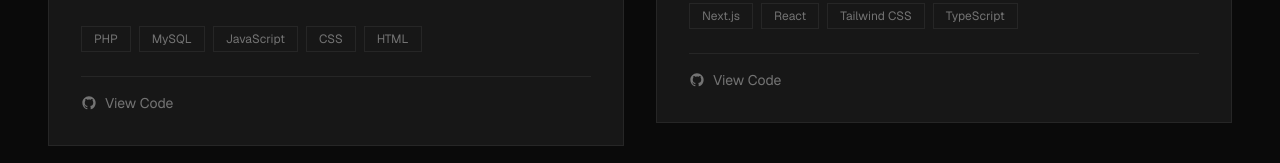
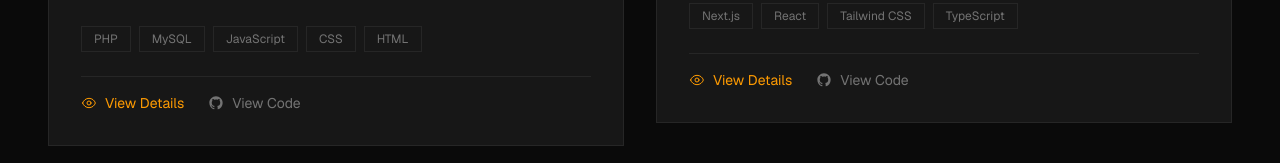
Before and after one commit to Nawidh1/portfolio, a Next.js app: page / in a window 1280 px wide. Shown: the part 3295-3458 px from the top of the page. Built offline with nearby package versions, Linux system fonts and the light colour scheme; no server answers; the database is empty.

Commit message:
Fix nested anchor tag error - add View Details link

```diff
--- a/components/Projects.tsx
+++ b/components/Projects.tsx
@@ -119,8 +119,7 @@ export default function Projects() {
                 className="group reveal"
                 style={{ animationDelay: `${index * 0.1}s` }}
               >
-                <Link href={`/projects/${project.id}`} className="block">
-                <div className="bg-neutral-900 border border-neutral-800 hover:border-amber-600/50 transition-all duration-300 overflow-hidden cursor-pointer">
+                <div className="bg-neutral-900 border border-neutral-800 hover:border-amber-600/50 transition-all duration-300 overflow-hidden">
                   {/* Project Images with Scroll */}
                   <div className="aspect-video bg-neutral-800 relative overflow-hidden">
                     {project.images && project.images.length > 0 ? (
@@ -195,6 +194,16 @@ export default function Projects() {
                     </div>
 
                     <div className="flex gap-6 pt-4 border-t border-neutral-800">
+                      <Link
+                        href={`/projects/${project.id}`}
+                        className="flex items-center gap-2 text-amber-500 hover:text-amber-400 transition-colors text-sm"
+                      >
+                        <svg className="w-4 h-4" fill="none" stroke="currentColor" viewBox="0 0 24 24">
+                          <path strokeLinecap="round" strokeLinejoin="round" strokeWidth="1.5" d="M15 12a3 3 0 11-6 0 3 3 0 016 0z" />
+                          <path strokeLinecap="round" strokeLinejoin="round" strokeWidth="1.5" d="M2.458 12C3.732 7.943 7.523 5 12 5c4.478 0 8.268 2.943 9.542 7-1.274 4.057-5.064 7-9.542 7-4.477 0-8.268-2.943-9.542-7z" />
+                        </svg>
+                        View Details
+                      </Link>
                       {project.github_url && (
                         <a
                           href={project.github_url}
@@ -224,7 +233,6 @@ export default function Projects() {
                     </div>
                   </div>
                 </div>
-                </Link>
               </div>
             ))}
           </div>
```
